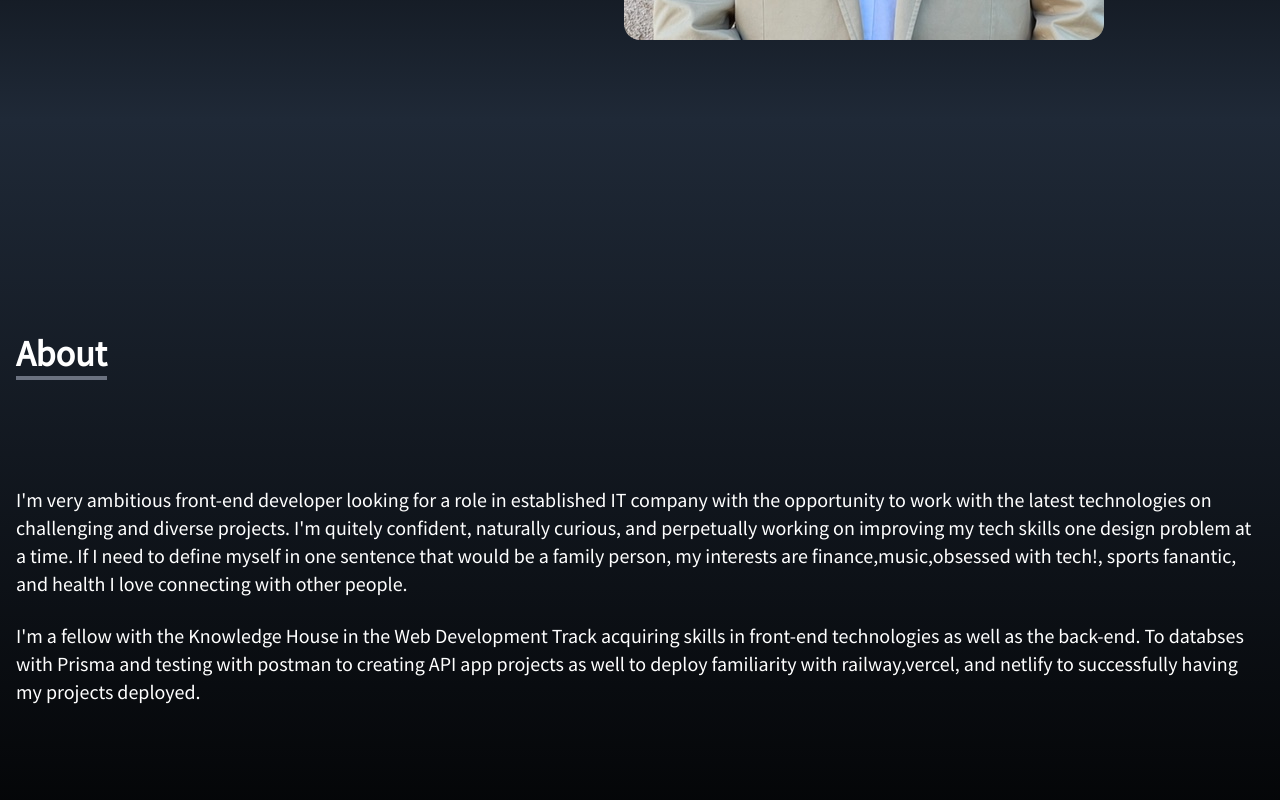
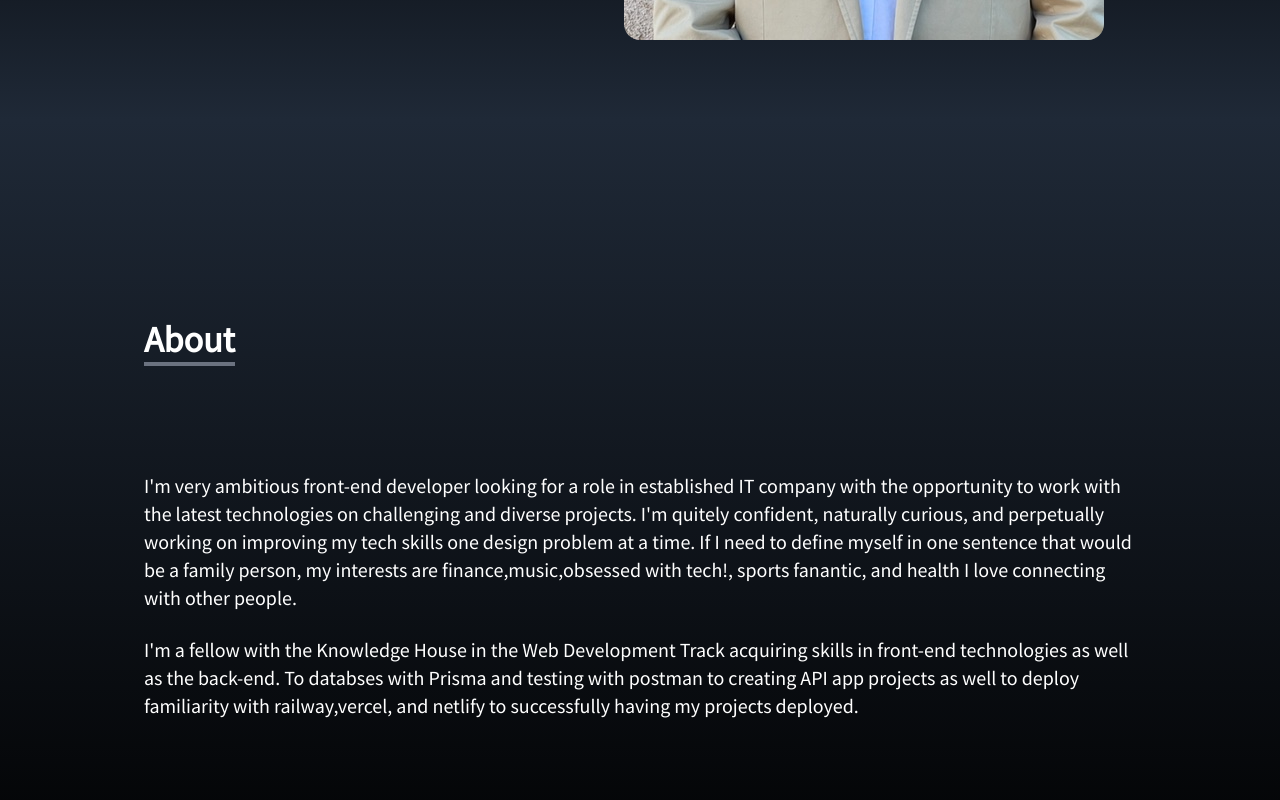
Before and after one commit to Qojedi57/react-portfolio, a React (Vite) app: page / in a window 1280 px wide. Shown: the part 680-1480 px from the top of the page. Built offline with nearby package versions, Linux system fonts and the light colour scheme.

Commit message:
found a typo with one of my file

```diff
--- a/src/App.jsx
+++ b/src/App.jsx
@@ -8,7 +8,7 @@ import SocialLinks from "./components/SocialLinks";
 
 function App() {
   return (
-    <div>
+    <div >
       <NavBar />
       <Home />
       <About />
--- a/src/components/About.jsx
+++ b/src/components/About.jsx
@@ -4,10 +4,10 @@ const About = () => {
   return (
   <div
   name="about"
-   className="w-full h-screen bg-gradient-to-b from-gray-800
+   className="w-screen h-screen bg-gradient-to-b from-gray-800
   to-black text-white"
   >
-    <div className="max-w-scren-lg p-4 mx-auto flex flex-col
+    <div className="max-w-screen-lg p-4 mx-auto flex flex-col
     justify-center w-full h-full">
         <div className="pb-8">
             <p className="text-4xl font-bold inline border-b-4
```
